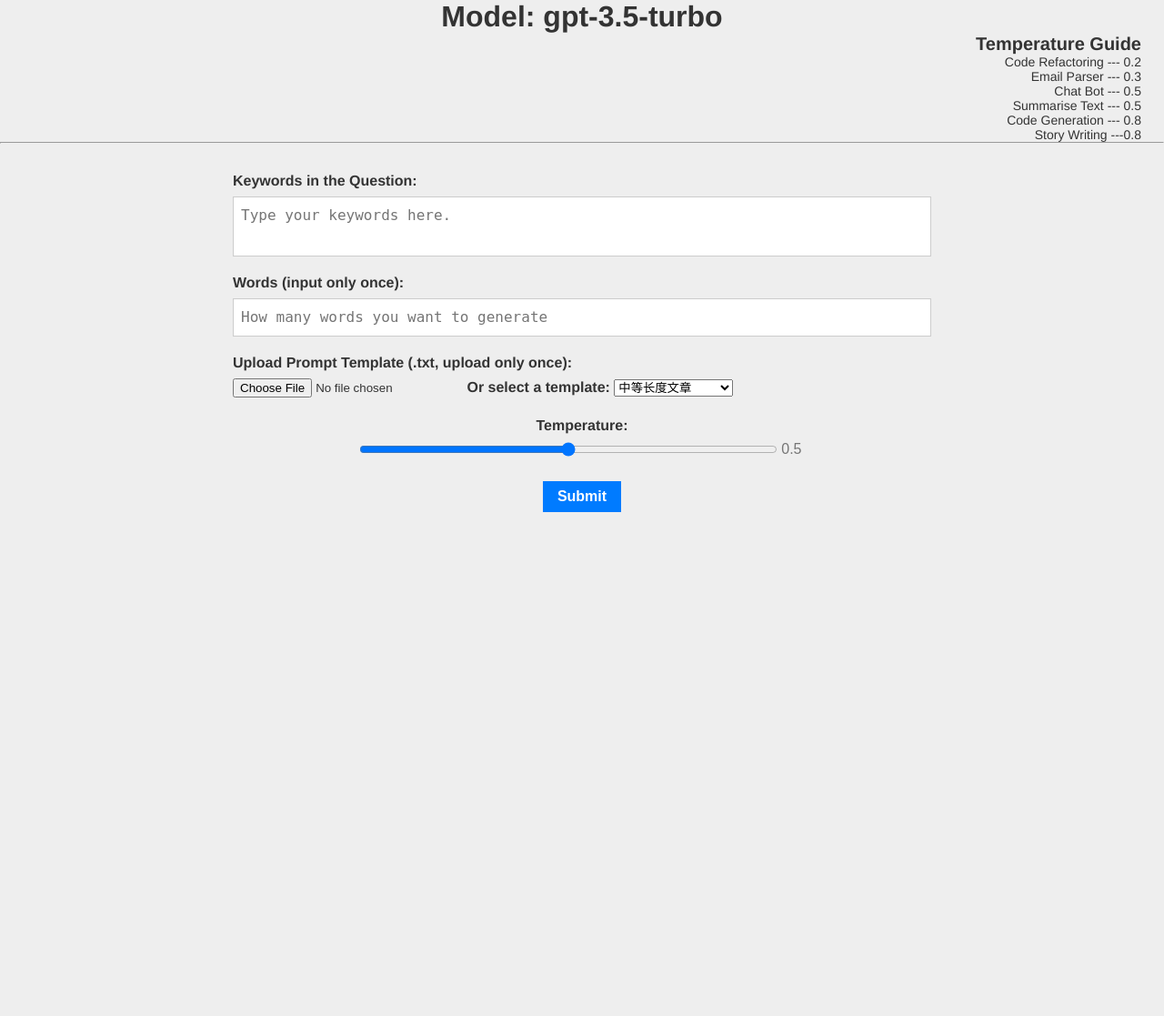
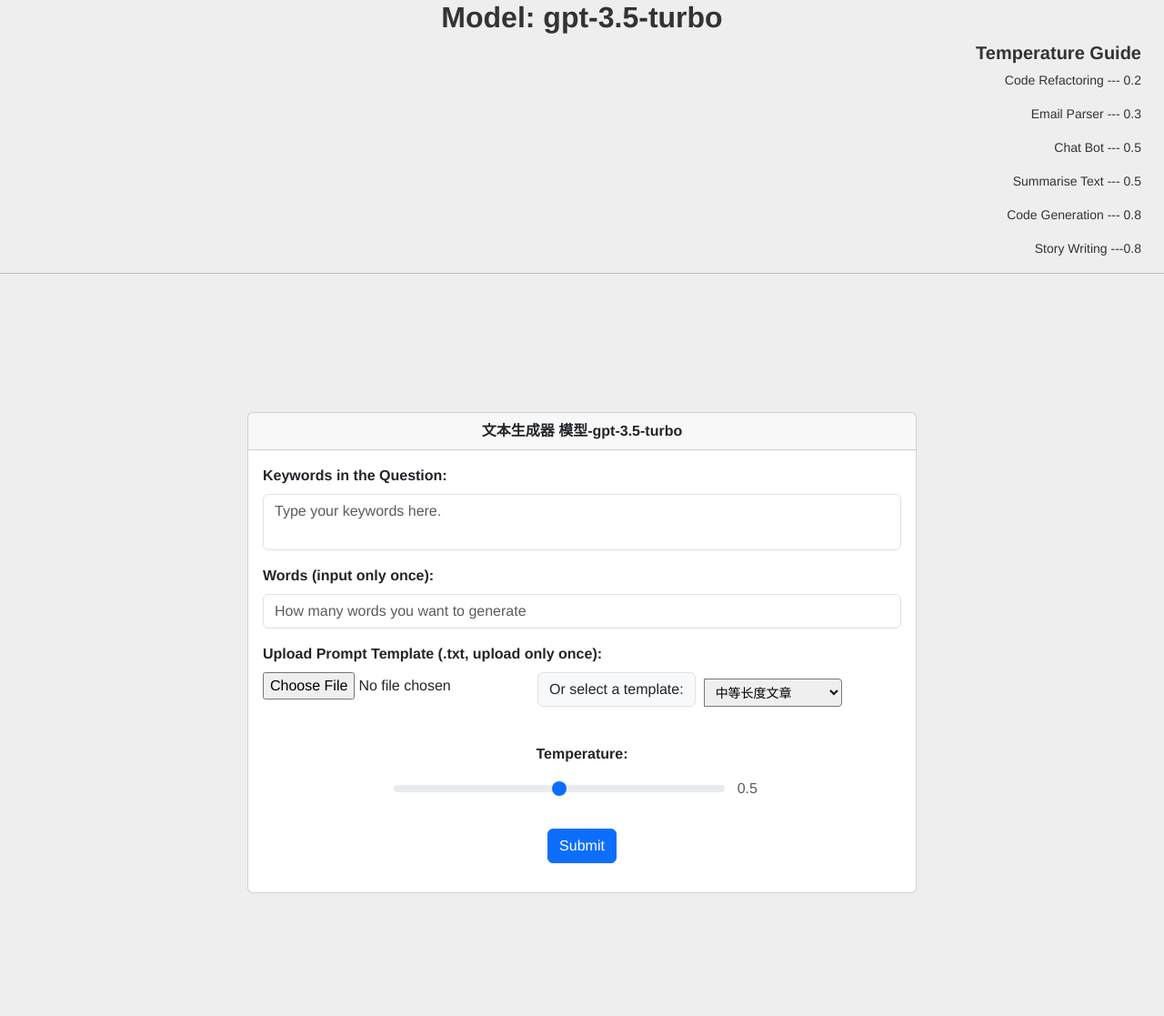
Before and after one commit to kangjian99/ChatGPTweb, a Flask app: page / in a window 1280 px wide. Shown: the whole page at 91% size. Before the commit the page ends 563 px from the top, so only its background shows below. Run offline with Flask 2, Linux system fonts and the light colour scheme; the visitor is signed in with stand-in values (Sample User, id 1).

Commit message:
Add files via upload

```diff
--- a/templates/chat.html
+++ b/templates/chat.html
@@ -6,6 +6,7 @@
 <head>
     <meta charset="UTF-8">
     <title>GPT 3</title>
+    <link rel="stylesheet" href="https://cdn.jsdelivr.net/npm/bootstrap@5.3.0-alpha1/dist/css/bootstrap.min.css">
     <link rel="stylesheet" href="/static/style.css">
     <script src="https://code.jquery.com/jquery-3.6.4.min.js"></script>
 </head>
@@ -26,79 +27,85 @@
     </div>
         <hr />
 
-         <main>
+        <div class="container">
+    <div class="row justify-content-center align-items-center vh-100">
+        <div class="col-md-8">
+            <div class="card">
+                <div class="card-header text-center" style="font-weight:bold">文本生成器  模型-{{ model }}</div>
+                <div class="card-body">
                     {% if message %} {{ message }} {% endif %}
                     <form method="post" onsubmit="submit.disabled=true" enctype="multipart/form-data">
                         <div class="form-group">
                             <label for="question">Keywords in the Question:</label>
-          <textarea id="question" name="question" placeholder="Type your keywords here." rows="2"></textarea>
+                            <textarea id="question" name="question" placeholder="Type your keywords here." rows="2" class="form-control"></textarea>
                         </div>
                         <div class="form-group">
                             <label for="words">Words (input only once):</label>
-          <textarea id="words" name="words" placeholder="How many words you want to generate" rows="1"></textarea>
+                            <textarea id="words" name="words" placeholder="How many words you want to generate" rows="1" class="form-control"></textarea>
                         </div>
                         <div class="form-group">
                             <label for="template_file">Upload Prompt Template (.txt, upload only once):</label>
-  <input type="file" id="template_file" name="template_file" accept=".txt">
-  <label for="dropdown" style="display: inline-block;">Or select a template:</label>
-  <select id="dropdown" name="dropdown" data-pid="{{ pid }}" style="display: inline-block;">
+                            <div class="input-group mb-3">
+                                <div class="custom-file">
+                                    <input type="file" class="custom-file-input" id="template_file" name="template_file" accept=".txt">
+                                </div>
+                                <div class="input-group-append align-items-center">
+                                    <label class="input-group-text  align-self-center" for="dropdown" style="margin-right: 10px;">Or select a template:</label>
+                                </div>
+                                <select id="dropdown" name="dropdown" data-pid="{{ pid }}" class="form-control-sm  align-self-center">
                                 </select>
                             </div>
-        <div class="form-group" align="center">
+                        </div>
+                        <div class="form-group mx-5" align="center">
                             <label for="temperature">Temperature:</label>
                             <div class="range-container">
-                <input type="range" name="temperature" id="tem" min=0 max=1 step=0.1 value=0.5 oninput="document.getElementById('num').value = this.value" title="Temperature slider">
-                <input type="text" id="num" placeholder="0.5" style="border: none;background: none; width: 30px;" disabled />
+                                <input type="range" class="form-range" name="temperature" id="tem" min=0 max=1 step=0.1 value=0.5 oninput="document.getElementById('num').value = this.value" title="Temperature slider" class="custom-range">
+                                <input type="text" id="num" placeholder="0.5" style="border: none;background: none; width: 50px;" disabled class="form-control">
                             </div>
                         </div>
                         <div class="form-group" align="center">
-            <button type="submit" id="submit">Submit</button>
+                            <button id="submit" class="btn btn-primary">Submit</button>
                         </div>
                         <input type="hidden" name="logged_in" value="{{ session.get('logged_in') }}">
                     </form>
                     <div id="loading" style="display:none; color:gray;"><b>Waiting for the response...</b></div>
+
                     {% if question %}
-        <div style="margin-top: 10px;">
+<div class="card">
+    <div class="card-body align-items-center">
         <div style="text-align: left"><b>Legend:</b>
             <pre id="question">{{ question }}</pre>
         </div>
         <hr />
         <div style="text-align: left"><b>{{ model }} - Tem={{ temperature }} :</b>
-    <div id="res-container" style="height: 300px; overflow-y: scroll; overflow-x: hidden;">
-        <pre style="text-align:left; margin-top: 10px; white-space: pre-wrap;" id="res">{{ res }}</pre>
+            <div class="card" style="height: 300px; overflow-y: scroll;">
+                <div class="card-body" style="text-align:left; margin-top: 10px; white-space: pre-wrap;" id="res">{{ res }}</div>
             </div>
-    <script>
-    // 获取输出容器元素
-    // let resContainer = document.getElementById('res-container');
-    // 滚动到输出容器元素底部位置
-    // resContainer.scrollIntoView({ behavior: 'smooth', block: 'end'});
-   </script>
-
             <div id="copy-animation" class="hide">
                 <div class="message">已复制到剪贴板！</div>
             </div>
-<button onclick="copyToClipboard()" style="float:right;">复制结果</button>
-<br>
+            <button onclick="copyToClipboard()" class="btn btn-success" style="float:right; margin-top: 5px; transform: scale(0.8);">复制结果</button>
+            <br><br>
             <form method="post">
                 <div class="form-group" style="text-align: center;">
-         <button type="submit" name="clear" value="1" style="transform: scale(0.8);">Clear</button>
+                    <button name="clear" value="1" class="btn btn-warning" style="transform: scale(0.8);">Clear</button>
                 </div>
                 <input type="hidden" name="logged_in" value="{{ session.get('logged_in') }}">
             </form>
+
+        </div>
+                {% endif %}
+    </div>
+</div>
     <script>
-    // 所有元素显示完成，滚动到最底部
+    // 所有元素显示完成，滚动到底部
+    let scrollPosition = document.body.scrollHeight - 200;
     window.scroll({
-    top: document.body.scrollHeight,
+    top: scrollPosition,
     behavior: 'smooth'
 });
    </script>
 
-</div>
-
-        </div>
-        {% endif %}
-    </div>
-    </main>
 
 <script>
 function updateSession() {
```
Lines whose indentation alone changed are shown as unchanged.
